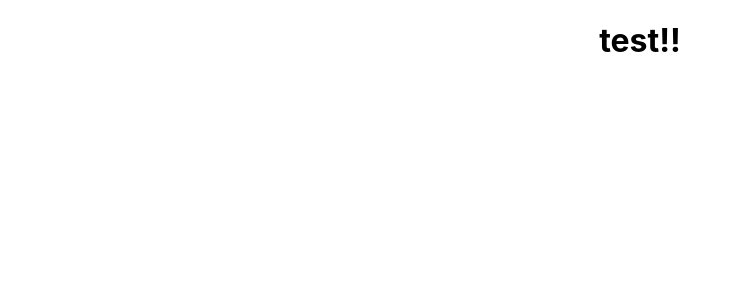
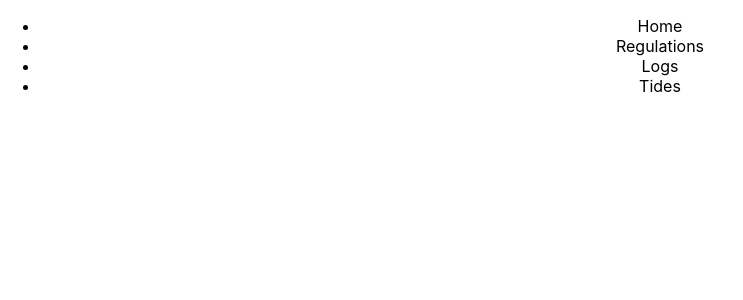
Before and after one commit to JasonReinoso/salt_water_rulez, a React (Create React App) app in the folder front_end/fish_app/: page / in a window 1280 px wide. Shown: the top 300 px of the page, without its empty margins (0-743 px from the left). Built offline with nearby package versions, Linux system fonts and the light colour scheme.

Commit message:
created a menu
created 2 files menu_items which contains the menu pages barebones, the
menu component that displays the menu items and lastly app.js renders
it.

```diff
--- a/front_end/fish_app/src/App.js
+++ b/front_end/fish_app/src/App.js
@@ -1,10 +1,10 @@
-import logo from './logo.svg';
+
 import './App.css';
-
+import Menu from './components/Menu_components/Menu';
 function App() {
   return (
     <div className="App">
-      <h1>test!!</h1>
+      <Menu />
     </div>
   );
 }
--- /dev/null
+++ b/front_end/fish_app/src/components/Menu_components/Menu.js
@@ -0,0 +1,31 @@
+import React from "react";
+
+import {MenuItem} from './Menu_items.js'
+
+import {Link} from 'react-router-dom';
+
+export function menu()
+{
+   return(
+<ul>
+
+{MenuItem.map((item,index)=>{
+    return(
+        <li key={index}>
+          {/* <Link to={item.path}> */}
+           {item.icon}
+            <span>{item.title}</span>
+            {/* </Link>   */}
+        </li>
+
+
+    )
+
+
+})}
+</ul>
+   )
+
+}
+
+export default menu
--- /dev/null
+++ b/front_end/fish_app/src/components/Menu_components/Menu_items.js
@@ -0,0 +1,31 @@
+
+
+export const MenuItem = [
+    {
+        title: "Home",
+
+        // path: "/"
+
+    },
+
+    {
+        title: "Regulations",
+
+     //   path: "/Deck"
+
+    },
+    {
+        title: "Logs",
+
+       // path: "/Test"
+
+    },
+
+    {
+        title: "Tides",
+
+      //  path: "/Test"
+
+    },
+
+]
```
